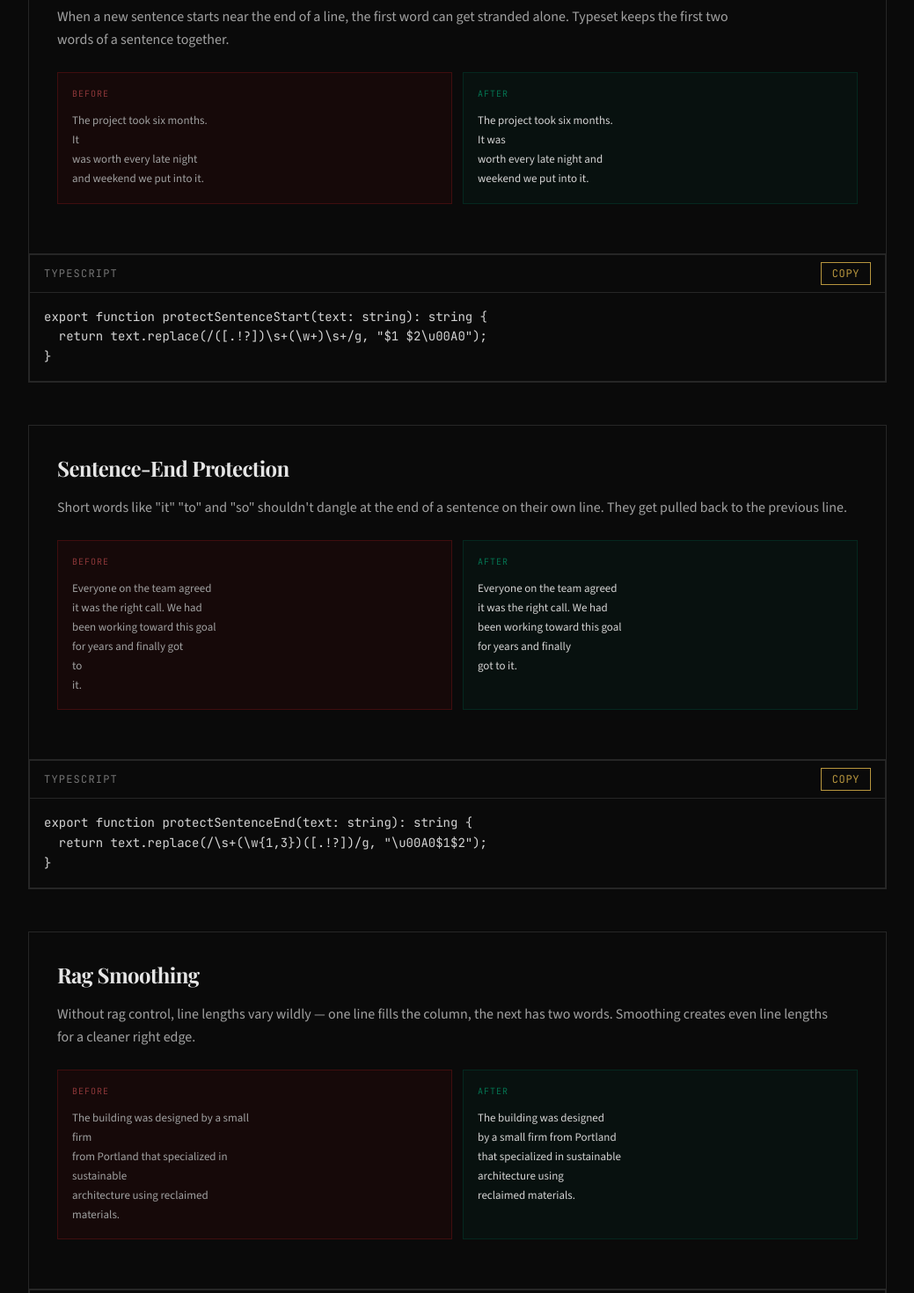
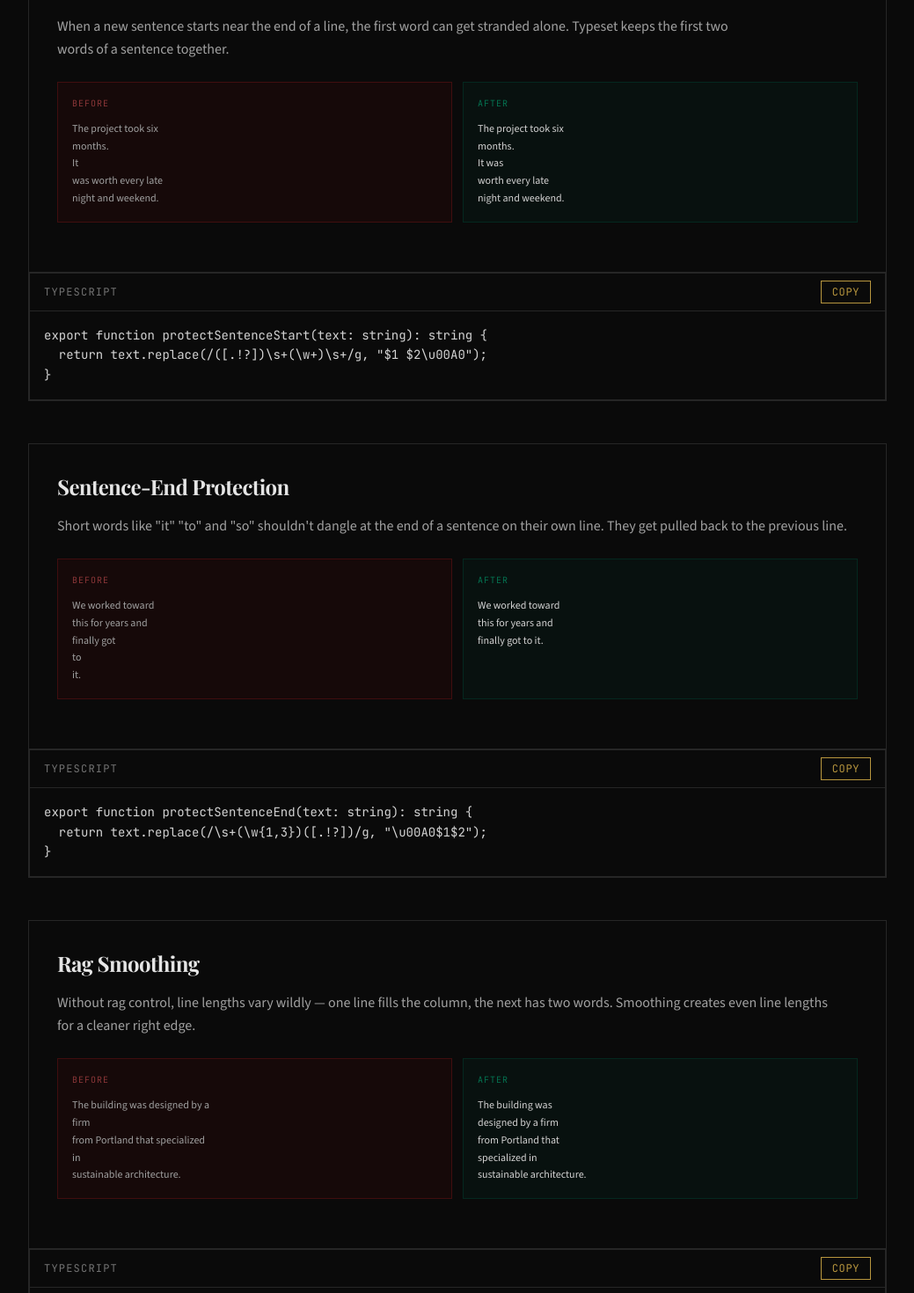
Before and after one commit to speedwarnsf/web-typography, a Next.js app: page / in a window 1280 px wide. Shown: the part 1640-3110 px from the top of the page at 88% size, without its empty margins (120-1159 px from the left). Built offline with nearby package versions, Linux system fonts and the light colour scheme; a web font is replaced by a local one.

Commit message:
Short lines, white-space:pre, no re-wrapping - true side-by-side comparison

```diff
--- a/src/app/page.tsx
+++ b/src/app/page.tsx
@@ -242,8 +242,8 @@ export default function Home() {
                       Before
                     </p>
                     <p
-                      className="text-[13px] leading-[1.7] text-neutral-400"
-                      style={{ fontFamily: "var(--font-source-sans)", whiteSpace: "pre-line" }}
+                      className="text-[12px] leading-[1.65] text-neutral-400"
+                      style={{ fontFamily: "var(--font-source-sans)", whiteSpace: "pre" }}
                       data-no-typeset
                     >
                       {rule.beforeLines.join("\n")}
@@ -254,8 +254,8 @@ export default function Home() {
                       After
                     </p>
                     <p
-                      className="text-[13px] leading-[1.7] text-neutral-300"
-                      style={{ fontFamily: "var(--font-source-sans)", whiteSpace: "pre-line" }}
+                      className="text-[12px] leading-[1.65] text-neutral-300"
+                      style={{ fontFamily: "var(--font-source-sans)", whiteSpace: "pre" }}
                       data-no-typeset
                     >
                       {rule.afterLines.join("\n")}
--- a/src/app/rules-data.tsx
+++ b/src/app/rules-data.tsx
@@ -1,7 +1,5 @@
-// Before/after use pre-wrapped lines at ~38 chars (mobile column).
-// "before" shows how browsers break text by default.
-// "after" shows the same text with typeset rules applied.
-// No highlighting — the line breaks speak for themselves.
+// Before/after use short lines (~20 chars) that fit a narrow
+// side-by-side mobile column. white-space: pre ensures no re-wrapping.
 
 export type Rule = {
   name: string;
@@ -17,15 +15,16 @@ export const rules: Rule[] = [
     description:
       "The last word of a paragraph shouldn't sit alone on its own line. Typeset binds it to the word before it.",
     beforeLines: [
-      "We opened the new location on",
-      "March 15th and the response",
-      "from the community was",
+      "We opened the new",
+      "location on March",
+      "15th and the response",
+      "was",
       "overwhelming.",
     ],
     afterLines: [
-      "We opened the new location on",
-      "March 15th and the response",
-      "from the community",
+      "We opened the new",
+      "location on March",
+      "15th and the response",
       "was overwhelming.",
     ],
     code: `export function preventOrphans(text: string): string {
@@ -39,16 +38,18 @@ export const rules: Rule[] = [
     description:
       "When a new sentence starts near the end of a line, the first word can get stranded alone. Typeset keeps the first two words of a sentence together.",
     beforeLines: [
-      "The project took six months.",
+      "The project took six",
+      "months.",
       "It",
-      "was worth every late night",
-      "and weekend we put into it.",
+      "was worth every late",
+      "night and weekend.",
     ],
     afterLines: [
-      "The project took six months.",
+      "The project took six",
+      "months.",
       "It was",
-      "worth every late night and",
-      "weekend we put into it.",
+      "worth every late",
+      "night and weekend.",
     ],
     code: `export function protectSentenceStart(text: string): string {
   return text.replace(/([.!?])\\s+(\\w+)\\s+/g, "$1 $2\\u00A0");
@@ -59,19 +60,16 @@ export const rules: Rule[] = [
     description:
       "Short words like \"it\" \"to\" and \"so\" shouldn't dangle at the end of a sentence on their own line. They get pulled back to the previous line.",
     beforeLines: [
-      "Everyone on the team agreed",
-      "it was the right call. We had",
-      "been working toward this goal",
-      "for years and finally got",
+      "We worked toward",
+      "this for years and",
+      "finally got",
       "to",
       "it.",
     ],
     afterLines: [
-      "Everyone on the team agreed",
-      "it was the right call. We had",
-      "been working toward this goal",
-      "for years and finally",
-      "got to it.",
+      "We worked toward",
+      "this for years and",
+      "finally got to it.",
     ],
     code: `export function protectSentenceEnd(text: string): string {
   return text.replace(/\\s+(\\w{1,3})([.!?])/g, "\\u00A0$1$2");
@@ -80,21 +78,20 @@ export const rules: Rule[] = [
   {
     name: "Rag Smoothing",
     description:
-      "Without rag control, line lengths vary wildly — one line fills the column, the next has two words. Smoothing creates even line lengths for a cleaner right edge.",
+      "Without rag control, line lengths vary wildly \u2014 one line fills the column, the next has two words. Smoothing creates even line lengths for a cleaner right edge.",
     beforeLines: [
-      "The building was designed by a small",
+      "The building was designed by a",
       "firm",
-      "from Portland that specialized in",
-      "sustainable",
-      "architecture using reclaimed",
-      "materials.",
+      "from Portland that specialized",
+      "in",
+      "sustainable architecture.",
     ],
     afterLines: [
-      "The building was designed",
-      "by a small firm from Portland",
-      "that specialized in sustainable",
-      "architecture using",
-      "reclaimed materials.",
+      "The building was",
+      "designed by a firm",
+      "from Portland that",
+      "specialized in",
+      "sustainable architecture.",
     ],
     code: `export function smoothRag(text: string, target = 65): string {
   const words = text.split(" ");
@@ -117,20 +114,19 @@ export const rules: Rule[] = [
     description:
       "Prepositions and articles like \"of\" \"in\" \"a\" and \"the\" look wrong sitting alone at the end of a line. Typeset binds them to the next word so they always travel together.",
     beforeLines: [
-      "She walked through the doors of",
-      "the gallery and stopped in",
-      "front of a painting she had",
-      "never seen. It hung at",
-      "the far end of",
-      "the room.",
+      "She walked through",
+      "the doors of",
+      "the gallery and",
+      "stopped in",
+      "front of",
+      "a painting.",
     ],
     afterLines: [
-      "She walked through the doors",
-      "of the gallery and stopped",
-      "in front of a painting she",
-      "had never seen. It hung",
-      "at the far end",
-      "of the room.",
+      "She walked through",
+      "the doors",
+      "of the gallery and",
+      "stopped in front",
+      "of a painting.",
     ],
     code: `export function bindShortWords(text: string): string {
   return text.replace(
```
